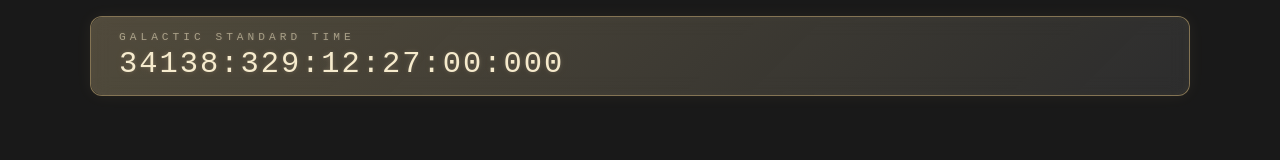
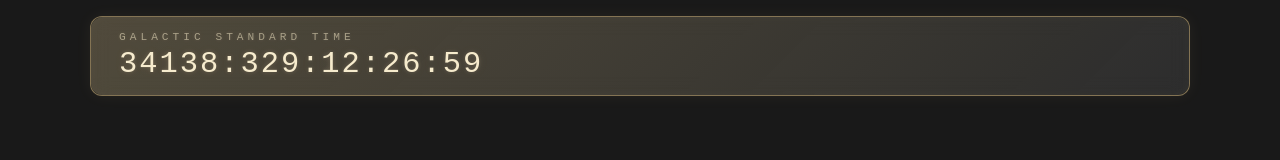
Before and after one commit to 3211/GST-Clock, a website: page index.html in a window 1280 px wide. Drawn offline with Linux system fonts and the light colour scheme.

Commit message:
Update index.html

```diff
--- a/index.html
+++ b/index.html
@@ -121,10 +121,10 @@
         const ms = String(d.getMilliseconds()).padStart(3, "0");
 
         document.getElementById("gst").textContent =
-          `${baseYear}:${day}:${hh}:${mm}:${ss}:${ms}`;
+          `${baseYear}:${day}:${hh}:${mm}:${ss}`;
       }
 
-      setInterval(updateGST, 250);
+      setInterval(updateGST, 1100);
       updateGST();
     </script>
   </body>
```
